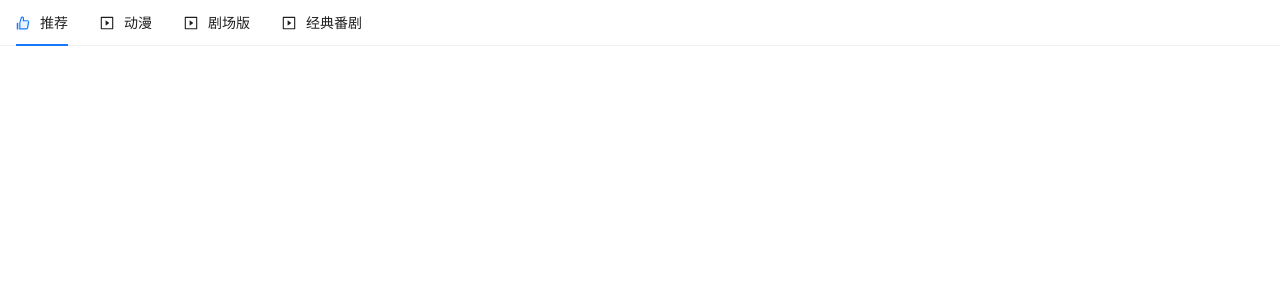
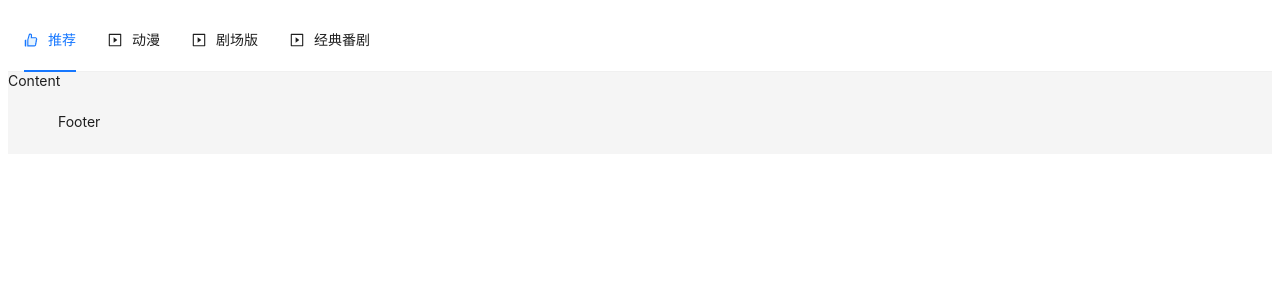
Before and after one commit to ireinadesu/sen-kai, a React (Create React App) app: page / in a window 1280 px wide. Shown: the top 300 px of the page. Built offline with nearby package versions, Linux system fonts and the light colour scheme.

Commit message:
导航栏完成40%

```diff
--- a/package.json
+++ b/package.json
@@ -44,6 +44,7 @@
     ]
   },
   "devDependencies": {
-    "@types/node": "^18.11.18"
+    "@types/node": "^18.11.18",
+    "node-sass": "^8.0.0"
   }
 }
--- a/src/App.tsx
+++ b/src/App.tsx
@@ -1,12 +1,19 @@
 import React from 'react';
-import Header from '@/features/header/Header'
 
-function App() {
-  return (
-    <div>
-      <Header />
-    </div>
-  );
-}
+import { Layout } from 'antd';
+
+import SHeader from '@/features/header/Header'
+
+const { Footer, Content } = Layout;
+
+const App: React.FC = () => (
+  <>
+    <Layout>
+      <SHeader />
+      <Content>Content</Content>
+      <Footer>Footer</Footer>
+    </Layout>
+  </>
+);
 
 export default App;
--- /dev/null
+++ b/src/features/header/Header.module.scss
@@ -0,0 +1,5 @@
+.s-header {
+    background: #ffffff !important;
+    padding-inline: 0px !important;
+    border-bottom: 1px solid rgba(5, 5, 5, 0.06);
+}
--- a/src/features/header/Header.tsx
+++ b/src/features/header/Header.tsx
@@ -2,31 +2,34 @@ import React from 'react'
 import { connect } from 'react-redux'
 import { PlaySquareOutlined, LikeTwoTone } from '@ant-design/icons'
 import PropTypes from 'prop-types'
-import type { MenuProps } from 'antd'
+import { Layout, MenuProps } from 'antd'
 import { Menu } from 'antd'
 
 import { HeaderSliceState, actions } from '@/features/header/headerSlice'
 import { AppDispatch } from '@/app/store'
+import SHeaderCss from '@/features/header/Header.module.scss'
+
+const { Header } = Layout;
 
 const items: MenuProps['items'] = [
     {
         label: '推荐',
-        key: 'recommend',
+        key: '/recommend',
         icon: <LikeTwoTone />,
     },
     {
         label: '动漫',
-        key: 'anime',
+        key: '/anime',
         icon: <PlaySquareOutlined />,
     },
     {
         label: '剧场版',
-        key: 'palgantong',
+        key: '/palgantong',
         icon: <PlaySquareOutlined />,
     },
     {
         label: '经典番剧',
-        key: 'classicDrama',
+        key: '/classicDrama',
         icon: <PlaySquareOutlined />,
     },
 ];
@@ -37,7 +40,11 @@ const SHeader: React.FC = (props: any) => {
         props.changeUrlToRecommend({ current_url: e.key })
     }
 
-    return <Menu onClick={onClick} selectedKeys={[props.current_url]} mode="horizontal" items={items} />
+    return (
+        <Header className={SHeaderCss['s-header']}>
+            <Menu onClick={onClick} selectedKeys={[props.current_url]} mode="horizontal" items={items} />
+        </Header>
+    )
 }
 
 SHeader.propTypes = {
--- a/src/features/header/headerSlice.ts
+++ b/src/features/header/headerSlice.ts
@@ -1,6 +1,6 @@
 import { createSlice } from '@reduxjs/toolkit';
 
-const initialState: HeaderSliceState = { current_url: '/' }
+const initialState: HeaderSliceState = { current_url: '/recommend' }
 
 const headerSlice = createSlice({
     name: 'header',
--- a/src/index.css
+++ /dev/null
@@ -1,13 +0,0 @@
-body {
-  margin: 0;
-  font-family: -apple-system, BlinkMacSystemFont, 'Segoe UI', 'Roboto', 'Oxygen',
-    'Ubuntu', 'Cantarell', 'Fira Sans', 'Droid Sans', 'Helvetica Neue',
-    sans-serif;
-  -webkit-font-smoothing: antialiased;
-  -moz-osx-font-smoothing: grayscale;
-}
-
-code {
-  font-family: source-code-pro, Menlo, Monaco, Consolas, 'Courier New',
-    monospace;
-}
--- a/src/index.tsx
+++ b/src/index.tsx
@@ -1,6 +1,5 @@
 import React from 'react';
 import ReactDOM from 'react-dom/client';
-import './index.css';
 import App from './App';
 import reportWebVitals from './reportWebVitals';
 import { Provider } from 'react-redux';
```
Also changed, not shown: src/App.css (deleted, +0 -38 lines), 2 other files (tests, documents, lock files or other folders).
